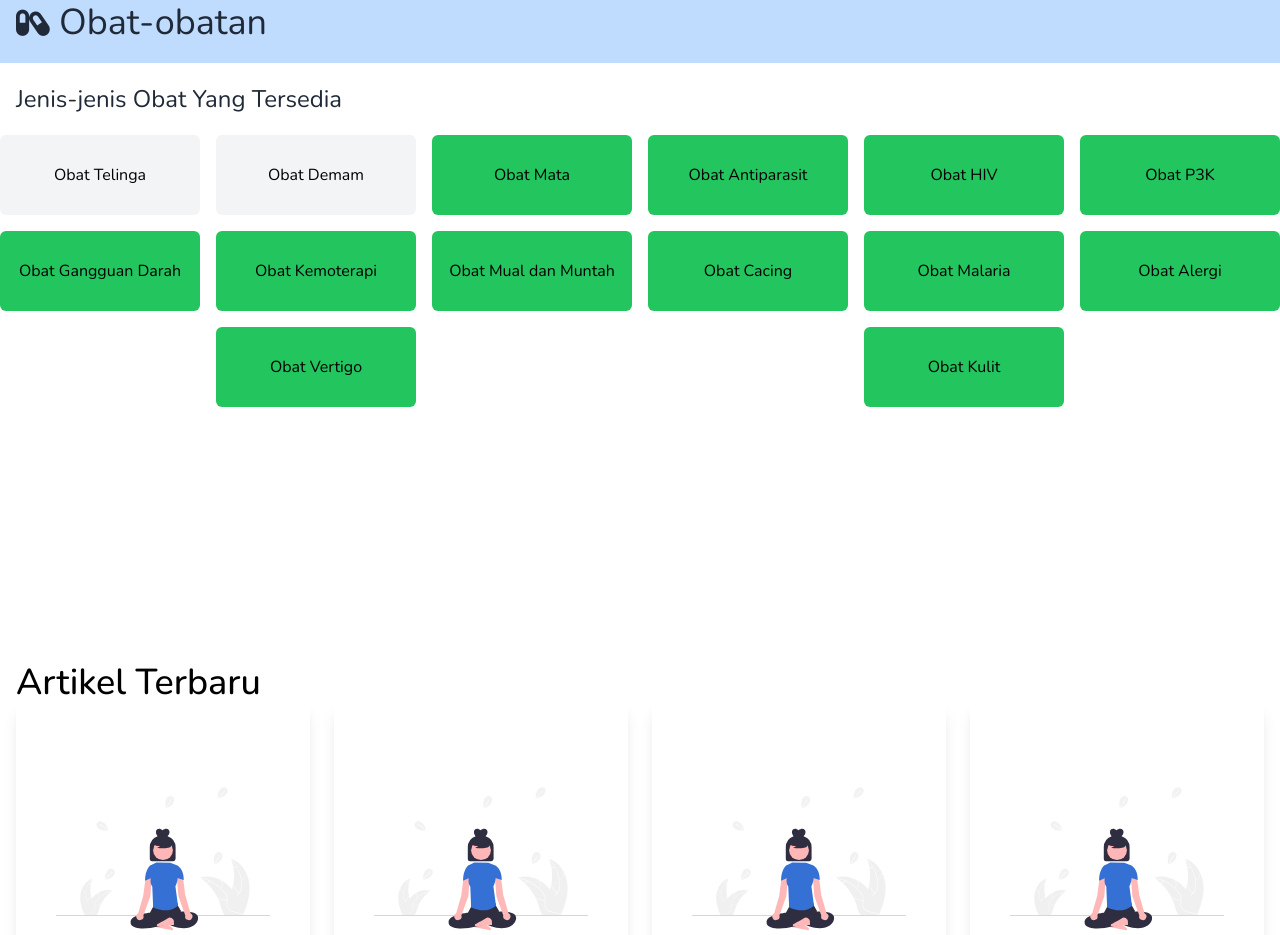
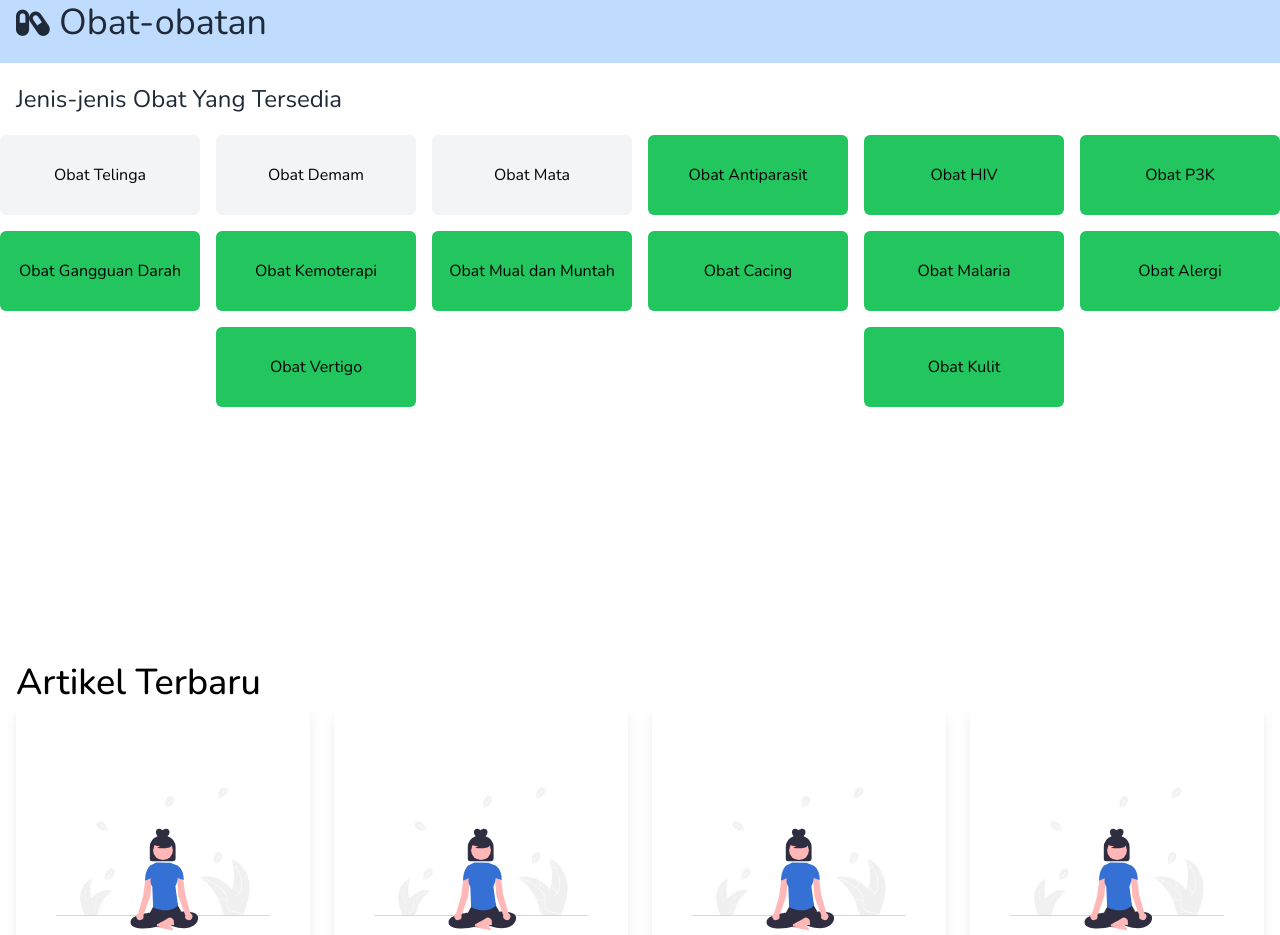
Before and after one commit to Anugerah20/KamiSehat, a website: page public/index.html in a window 1280 px wide. Shown: the part 1607-2542 px from the top of the page. Drawn offline with nearby package versions, Linux system fonts and the light colour scheme.

Commit message:
mengubah background obat-obatan

```diff
--- a/public/index.html
+++ b/public/index.html
@@ -161,7 +161,7 @@
             <ul class="flex flex-wrap gap-4 mt-5 mx-auto">
               <li class="mx-auto w-[200px] h-[80px] text-center bg-gray-100 rounded-md">Obat Telinga</li>
               <li class="mx-auto w-[200px] h-[80px] text-center bg-gray-100 rounded-md">Obat Demam</li>
-              <li class="mx-auto w-[200px] h-[80px] text-center bg-green-500 rounded-md">Obat Mata</li>
+              <li class="mx-auto w-[200px] h-[80px] text-center bg-gray-100 rounded-md">Obat Mata</li>
               <li class="mx-auto w-[200px] h-[80px] text-center bg-green-500 rounded-md">Obat Antiparasit</li>
               <li class="mx-auto w-[200px] h-[80px] text-center bg-green-500 rounded-md">Obat HIV</li>
               <li class="mx-auto w-[200px] h-[80px] text-center bg-green-500 rounded-md">Obat P3K</li>
```
